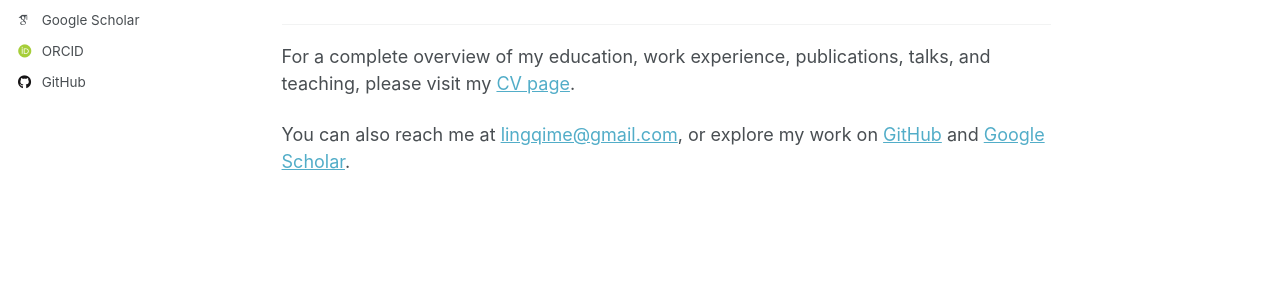
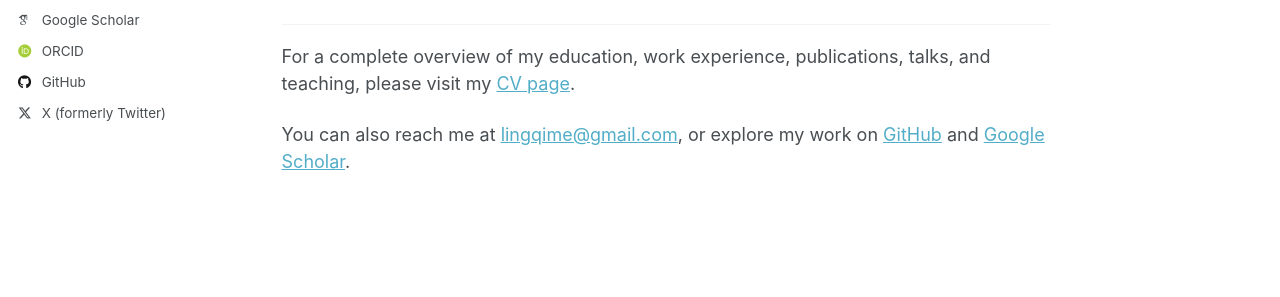
Before and after one commit to lingqime/lingqime.github.io, a Jekyll site: the page built from _pages/about.md, in a window 1280 px wide. Shown: the part 484-781 px from the top of the page. Built offline with Jekyll 4.4.1, drawn with Linux system fonts in a browser that asks for light colours; some web fonts are replaced; a script that is not in the unit is left out; some of the changed lines change nothing that is shown.

Commit message:
Update _config.yml

```diff
--- a/_config.yml
+++ b/_config.yml
@@ -71,7 +71,7 @@ author:
   steam            : # Username
   telegram         : # URL
   tumblr           : # Username
-  twitter          : # Username for X / Twitter
+  twitter          : "lingqi_meng"
   vine             : # Username
   weibo            : # Username
   wikipedia        : # Username
```
